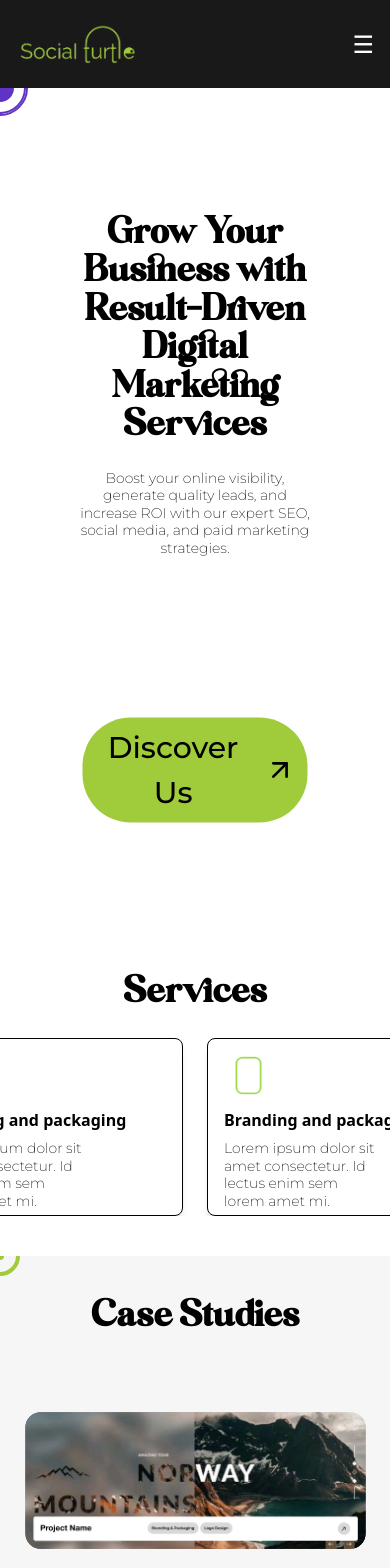
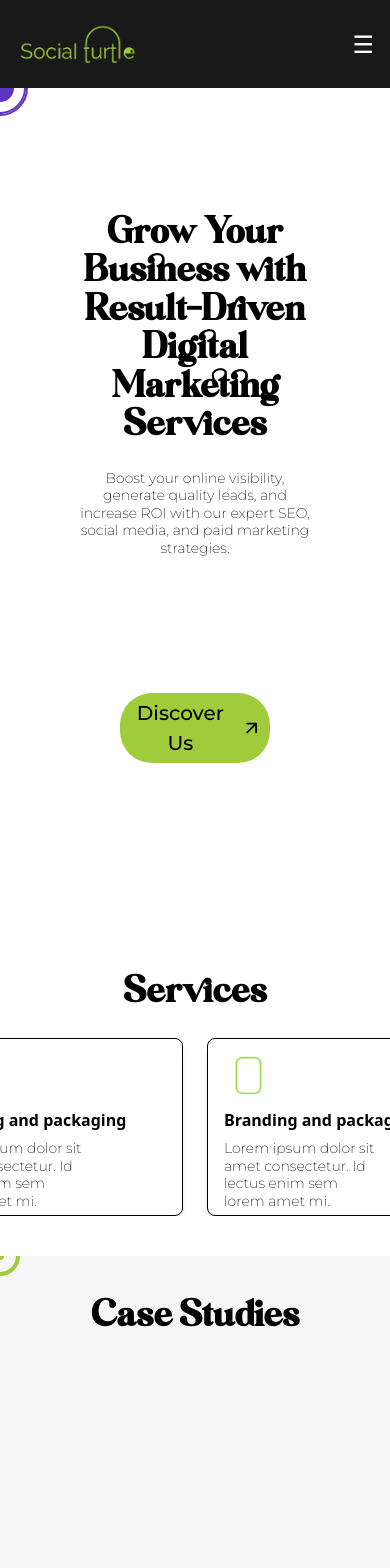
Before and after one commit to Ravi3727/Social-Turtle, a React (Vite) app in the folder Frontend/: page / in a window 390 px wide. Shown: the top 1568 px of the page. Built offline with nearby package versions, Linux system fonts and the light colour scheme; a web font is replaced by a local one.

Commit message:
updates homepage

```diff
--- a/Frontend/package.json
+++ b/Frontend/package.json
@@ -10,6 +10,7 @@
     "preview": "vite preview"
   },
   "dependencies": {
+    "@gsap/react": "^2.1.2",
     "@radix-ui/react-select": "^2.2.6",
     "@tailwindcss/vite": "^4.1.12",
     "class-variance-authority": "^0.7.1",
--- a/Frontend/src/components/homePageSections/CaseStudies.jsx
+++ b/Frontend/src/components/homePageSections/CaseStudies.jsx
@@ -1,27 +1,60 @@
-import React, { useEffect, useRef, useState } from 'react'
-import { motion, useMotionValue, useScroll, useTransform } from "framer-motion"
+import React, { useEffect, useRef, useState } from 'react';
+import { motion, useMotionValue } from "framer-motion";
+import gsap from 'gsap';
+import { useGSAP } from '@gsap/react';
+import { ScrollTrigger } from "gsap/ScrollTrigger";
+
 const CaseStudies = () => {
   const ref = useRef(null);
   const animRef = useRef(null);
-  const { scrollYProgress } = useScroll({
-    target: ref,
-    offset: ["start end", "end start"],
-  });
-  const sc = useScroll({
-    target: animRef,
-    offset: ["start end", "end start"],
-  });
+const images = [
+  { src: "/images/mountain.png", height: "h-[80vh]" },
+  { src: "/images/mountain.png", height: "h-[80vh]" },
+  { src: "/images/mountain.png", height: "h-[80vh]" },
+  { src: "/images/mountain.png", height: "h-[80vh]" },
+];
+  gsap.registerPlugin(ScrollTrigger);
+
   const cursorX = useMotionValue(0);
   const cursorY = useMotionValue(0);
   const [visible, setVisible] = useState(true);
   const timeoutRef = useRef(null);
 
-  const img1Y = useTransform(sc.scrollYProgress, [0, 0.15], ["150%", "0%"]);
-  const img2Y = useTransform(sc.scrollYProgress, [0.15, 0.30],["150%", "0%"]);
-  const img3Y = useTransform(sc.scrollYProgress, [0.30, 0.45],["150%", "0%"]);
-  const img4Y = useTransform(sc.scrollYProgress, [0.45, 0.60], ["150%", "0%"]);
+  // GSAP Animation
+  useGSAP(() => {
+    const ctx = gsap.context(() => {
+      const images = animRef.current.querySelectorAll("img");
 
+      // Initial state
+      gsap.set(images, { y: "150%", opacity: 1, scale: 1.3 });
 
+      // Timeline for sequencing
+      const tl = gsap.timeline({
+        scrollTrigger: {
+          trigger: animRef.current,
+          start: "center 70% ",
+          end: "+=100%", // total scroll distance
+          scrub: true,
+          pin: true,
+          anticipatePin: 1,
+        }
+      });
+
+      // Animate each image one after the other
+      images.forEach((img, i) => {
+        tl.to(img, {
+          y: "0%",
+          opacity: 1,
+          scale:0.9,
+          duration: 1
+        }, i); // stagger by index
+      });
+    }, animRef);
+
+    return () => ctx.revert();
+  }, []);
+
+  // Cursor
   useEffect(() => {
     const moveCursor = (e) => {
       const rect = ref.current?.getBoundingClientRect();
@@ -38,83 +71,53 @@ useEffect(() => {
       }
 
       setVisible(true);
-
-    // reset hide timer
       clearTimeout(timeoutRef.current);
       timeoutRef.current = setTimeout(() => {
         setVisible(false);
-    }, 1000); // 1 second of inactivity
+      }, 1000);
     };
 
     window.addEventListener("mousemove", moveCursor);
-
     return () => {
       window.removeEventListener("mousemove", moveCursor);
-    clearTimeout(timeoutRef.current); // cleanup timer
+      clearTimeout(timeoutRef.current);
     };
   }, [cursorX, cursorY]);
 
-  const scale = useTransform(scrollYProgress, [0, 1], [1.1, 0.9]);
+  return (
+    <div ref={ref} className='bg-[#F6F6F6] w-screen h-fit relative overflow-clip pt-10 pb-10 flex gap-6 flex-col items-center'>
+      <div style={{ fontFamily: "Calisga, serif" }} className='font-bold text-[28px] md:text-[49px]  text-center'>
+        Case Studies
+      </div>
 
-  return (
+      {/* Pinned container */}
+      <div className='h-[180vh] w-screen   relative '>
 
-    <div ref={ref}  className='bg-[#F6F6F6] w-screen h-fit  relative overflow-clip  pt-10 pb-10  flex  gap-6 flex-col items-center'>
-        <div style={{
-              fontFamily: "Calisga, serif",
-
-            }} className='font-bold text-[28px] md:text-[49px]  text-center'>Case Studies</div>
+      <div ref={animRef} className='w-screen   flex flex-col items-center h-screen  overflow-hidden '>
+       {images.map((img, i) => (
+    <img
+      key={i}
+      src={img.src}
+      className={`w-[100vw]  object-center  rounded-2xl absolute object-cover ${img.height}`}
+    />
+  ))}
 
 
- <div className='w-full h-fit py-6  flex items-center justify-center relative overflow-clip '>
-        {/* Sticky pinned images */}
-        <div ref={animRef} className='sticky  w-screen  h-fit flex flex-col items-center justify-center  overflow-hidden'>
-          <img
-
-            src="/images/mountain.png"
-            className="w-[95%]   hidden   rounded-2xl mt-6 object-cover"
-          />
-          <motion.img
-            style={{ scale, y: img1Y }}
-            src="/images/mountain.png"
-            className="w-[90%] md:w-[95%] h-[] md:h-auto  rounded-2xl mt-6 object-cover"
-          />
-          <motion.img
-            style={{ scale, y: img2Y }}
-            src="/images/mountain.png"
-            className="w-[90%] md:w-[95%]   rounded-2xl absolute mt-6 object-cover"
-          />
-          <motion.img
-            style={{ scale, y: img3Y }}
-            src="/images/mountain.png"
-            className="w-[90%] md:w-[95%]   rounded-2xl absolute mt-6 object-cover"
-          />
-          {/* <motion.img
-            style={{ scale, y: img4Y }}
-            src="/images/mountain.png"
-            className="w-[359px] md:w-[95%] md:h-[554px] h-[400px] rounded-2xl absolute mt-6 object-cover"
-          /> */}
       </div>
 </div>
+      {/* Cursor */}
+      <motion.div
+        style={{ x: cursorX, y: cursorY, opacity: visible ? 1 : 0 }}
+        transition={{ type: "spring", stiffness: 50, damping: 10 }}
+        className="border-4 border-[#A0CB3A] h-10 w-10 rounded-full absolute top-0 left-0 z-30 pointer-events-none -translate-x-1/2 -translate-y-1/2"
+      />
+      <motion.div
+        style={{ x: cursorX, y: cursorY, opacity: visible ? 1 : 0 }}
+        transition={{ type: "spring", stiffness: 200, damping: 30 }}
+        className="border-4 border-[#A0CB3A] h-2 w-2 rounded-full absolute top-0 left-0 z-30 pointer-events-none -translate-x-1/2 -translate-y-1/2"
+      />
+    </div>
+  );
+};
 
-
-      <motion.div
-  style={{ x: cursorX, y: cursorY, opacity: visible ? 1 : 0, }}
-  transition={{ type: "spring", stiffness: 50, damping: 10 }}
-  className="border-4 border-[#A0CB3A] h-10 w-10 rounded-full flex items-center justify-center absolute top-0 left-0 z-30 pointer-events-none -translate-x-1/2 -translate-y-1/2"
->
-
-</motion.div>
-      <motion.div
-
-  style={{ x: cursorX, y: cursorY, opacity: visible ? 1 : 0, }}
-  transition={{ type: "spring", stiffness: 200, damping: 30 }}
-  className="border-4 border-[#A0CB3A] h-2 w-2 rounded-full flex items-center justify-center absolute top-0 left-0 z-30 pointer-events-none -translate-x-1/2 -translate-y-1/2"
->
-
-</motion.div>
-
- </div>
-  )
-}
-
-export default CaseStudies
+export default CaseStudies;
--- a/Frontend/src/components/homePageSections/Clientele.jsx
+++ b/Frontend/src/components/homePageSections/Clientele.jsx
@@ -8,7 +8,7 @@ const Clientele = () => {
               fontFamily: "Calisga, serif",
 
             }}className=' text-[28px] md:text-[49px] text-center mt-10 text-black font-extrabold '>Clientele</div>
-      <div className='w-full relative h-fit flex flex-shrink-0 flex-col justify-center items-center  overflow-clip'>
+      <div className='w-full relative h-fit flex flex-shrink-0 flex-col gap-2 justify-center items-center mt-2 overflow-clip'>
         <motion.div
           className="flex  justify-evenly items-center w-full  "
           animate={{ x: ["0%", "-100%", "0%"] }} // move left continuously
--- a/Frontend/src/components/homePageSections/CurvedCarousel.jsx
+++ b/Frontend/src/components/homePageSections/CurvedCarousel.jsx
@@ -6,6 +6,26 @@ const CurvedImageCarousel = () => {
   const containerRef = useRef(null);
 
   const images = [
+    "/images/carousel/img1.png",
+    "/images/carousel/img2.png",
+    "/images/carousel/img3.png",
+    "/images/carousel/img4.png",
+    "/images/carousel/img5.png",
+    "/images/carousel/img6.png",
+    "/images/carousel/img3.png",
+    "/images/carousel/img4.png",
+    "/images/carousel/img5.png",
+    "/images/carousel/img6.png",
+    "/images/carousel/img1.png",
+    "/images/carousel/img2.png",
+    "/images/carousel/img3.png",
+    "/images/carousel/img4.png",
+    "/images/carousel/img5.png",
+    "/images/carousel/img6.png",
+    "/images/carousel/img3.png",
+    "/images/carousel/img4.png",
+    "/images/carousel/img5.png",
+    "/images/carousel/img6.png",
     "/images/carousel/img1.png",
     "/images/carousel/img2.png",
     "/images/carousel/img3.png",
@@ -31,8 +51,8 @@ const CurvedImageCarousel = () => {
     }
 
     // curve parameters
-    const radius = 1400; // bigger radius for full-screen coverage
-    const angle = position * 15;
+    const radius = 4000; // bigger radius for full-screen coverage
+    const angle = position * 5;
     const radians = (angle * Math.PI) / 180;
 
     const x = Math.sin(radians) * radius+10;
@@ -46,7 +66,7 @@ const CurvedImageCarousel = () => {
     let opacity = 1;
 
     // hide images going too far
-    if (distance > 3) {
+    if (distance > 7) {
       opacity = 0;
       scale = 0.2;
     }
@@ -57,9 +77,12 @@ const CurvedImageCarousel = () => {
       transform: `translateX(${x}px) translateZ(${z}px) rotateY(${rotY}deg) scaleY(${scale})`,
       zIndex,
       opacity,
-      transition: isTransitioning
-        ? "all 0.8s cubic-bezier(0.23,1,0.32,1)"
-        : "none",
+         transition: isTransitioning
+      ? "transform 0.8s cubic-bezier(0.23,1,0.32,1), opacity 0.8s cubic-bezier(0.23,1,0.32,1)"
+      : "none",
+    transformStyle: "preserve-3d",
+    backfaceVisibility: "hidden",
+
     };
   };
 
@@ -92,7 +115,7 @@ const CurvedImageCarousel = () => {
 
         <div
           ref={containerRef}
-          className="relative flex items-center justify-center overflow-y-clip w-full min-h-[606px] h-full"
+          className="relative flex scroll-smooth items-center justify-center overflow-y-clip w-full min-h-[606px] h-full"
           style={{
             perspective: "6000px",
             perspectiveOrigin: "center 50%",
@@ -102,7 +125,7 @@ const CurvedImageCarousel = () => {
           {images.map((image, index) => (
             <div
               key={index}
-              className="absolute w-[300px] h-[604px] cursor-pointer left-1/2  -translate-x-1/2 "
+              className="absolute w-[290px] md:w-[300px]  h-[600px] cursor-pointer left-1/2  -translate-x-1/2 "
               style={{
                 ...getImageStyle(index),
                 transformStyle: "preserve-3d",
--- a/Frontend/src/components/homePageSections/Section1.jsx
+++ b/Frontend/src/components/homePageSections/Section1.jsx
@@ -18,7 +18,7 @@ const { scrollYProgress } = useScroll({
   const bottomPos = useTransform(scrollYProgress, [0.5, 0.6], ['10%', '0%']);
 
 
-const hei = useTransform(scrollYProgress, [0.5, 0.6], ["0px", `${Math.max(window.innerHeight, 700)}px`
+const hei = useTransform(scrollYProgress, [0.5, 0.6], ["0px", `${Math.max(window.innerHeight, 800)}px`
 ]);
 
 const wid = useTransform(scrollYProgress, [0.5, 0.6], ['0vw','100vw']);
@@ -106,7 +106,7 @@ const smoothScrollTo = (targetY, duration = 2000) => {
 
   return (
 
-    <motion.div ref={ref}  style={{  color: textColor }}  className={`w-screen  bg-black min-h-[700px] h-screen  cursor-none  flex flex-col justify-center items-center relative overflow-hidden px-6 `}>
+    <motion.div ref={ref}  style={{  color: textColor }}  className={`w-screen  bg-black min-h-[800px] h-screen  cursor-none  flex flex-col justify-center items-center relative overflow-hidden px-6 `}>
 
       <div className="text-center  z-40  h-fit sm:top-[10%] top-[15%] flex flex-col items-center gap-6 w-3/5  absolute md:w-full lg:w-4/5">
         {/* Headline */}
@@ -140,7 +140,7 @@ const smoothScrollTo = (targetY, duration = 2000) => {
  <div style={{
                   fontFamily: "Montserrat, sans-serif",
 
-                }} className=" relative h-screen w-screen min-h-[700px]  z-10       text-[20px]  md:text-[24px]">
+                }} className=" relative h-screen w-screen min-h-[800px]  z-10       text-[20px]  md:text-[24px]">
 
                  <motion.div
                  style={{
@@ -181,7 +181,7 @@ onClick={() => {
   onMouseLeave={() => {
     // Reset on leave
     btnref.current.style.transform = "translate(0px, 0px) scale(1)";
-  }} className="flex scale-150 items-center gap-2 bottom-[15%] left-1/2 -translate-x-1/2 bg-[#A0CB3A] justify-center absolute z-20 px-2  text-black font-medium  md:w-[246px] md:h-[86px] sm:h-[95px] sm:w-[200px] h-[70px] w-[150px] rounded-4xl text-center sm:rounded-full hover:bg-[#8fb832] transition">
+  }} className="flex  items-center gap-2  bottom-[20%] left-1/2 -translate-x-1/2 bg-[#A0CB3A] justify-center absolute z-20 px-2  text-black font-medium  md:w-[246px] md:h-[86px] sm:h-[95px] sm:w-[200px] h-[70px] w-[150px] rounded-4xl text-center sm:rounded-full hover:bg-[#8fb832] transition">
             Discover Us <ArrowUpRight className="w-6 h-6" />
           </motion.button>
         </div>
@@ -195,7 +195,7 @@ onClick={() => {
       <img
         src={"/images/turtle.png"}
         alt="Turtle illustration"
-        className={`absolute top-[60%] md:top-[50%] z-0  right-0 w-64 md:w-96 opacity-90`}
+        className={`absolute -bottom-[15%] -right-[10%]  z-0  md:right-0  w-72 sm:w-80 lg:w-96 opacity-90`}
       />
 
 
--- a/Frontend/src/components/homePageSections/Testimonialscard.jsx
+++ b/Frontend/src/components/homePageSections/Testimonialscard.jsx
@@ -6,7 +6,7 @@ const Testimonialscard = () => {
         <div style={{
                   fontFamily: "Montserrat, sans-serif",
 
-                }} className='border-[#000000] border-[0.2px] md:w-[532px] md:h-[376px] h-[342px] w-[348px] py-6 flex flex-col items-center   rounded-lg ' >
+                }} className='border-[#000000] border-[0.2px] md:w-[532px] md:h-[376px] h-[342px] w-[348px] py-6 flex flex-col items-center bg-white   rounded-lg ' >
             <div className='flex justify-start w-[80%] '>
                 <Quote className='rotate-z-180 fill-black stroke-0   ' />
             </div>
--- a/Frontend/src/components/homePageSections/TurtleBlogs.jsx
+++ b/Frontend/src/components/homePageSections/TurtleBlogs.jsx
@@ -21,7 +21,7 @@ const TurtleBlogs = () => {
       </div>
 
       {/* Horizontal scroll cards */}
-      <div className="flex w-full overflow-x-scroll scroll-smooth min-h-fit py-6   scrollbar-hide gap-6 px-4 justify-center items-center">
+      <div className="flex w-full overflow-x-scroll scroll-smooth min-h-fit py-6   scrollbar-hide gap-6 px-4 justify-start items-center">
         <div className="flex-shrink-0"><TurtleBlogsCard /></div>
         <div className="flex-shrink-0"><TurtleBlogsCard /></div>
         <div className="flex-shrink-0"><TurtleBlogsCard /></div>
```
Also changed, not shown: 1 other file (tests, documents, lock files or other folders). Lines whose indentation alone changed are shown as unchanged.
